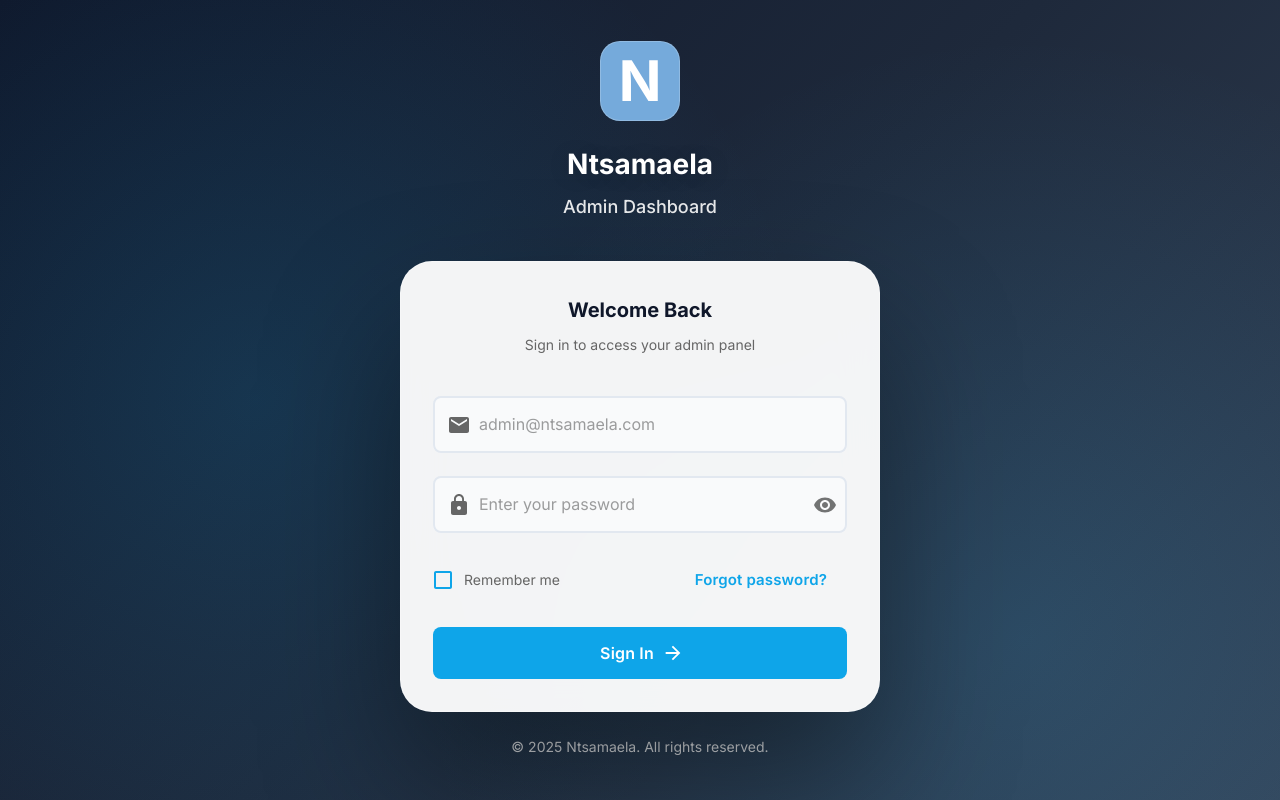
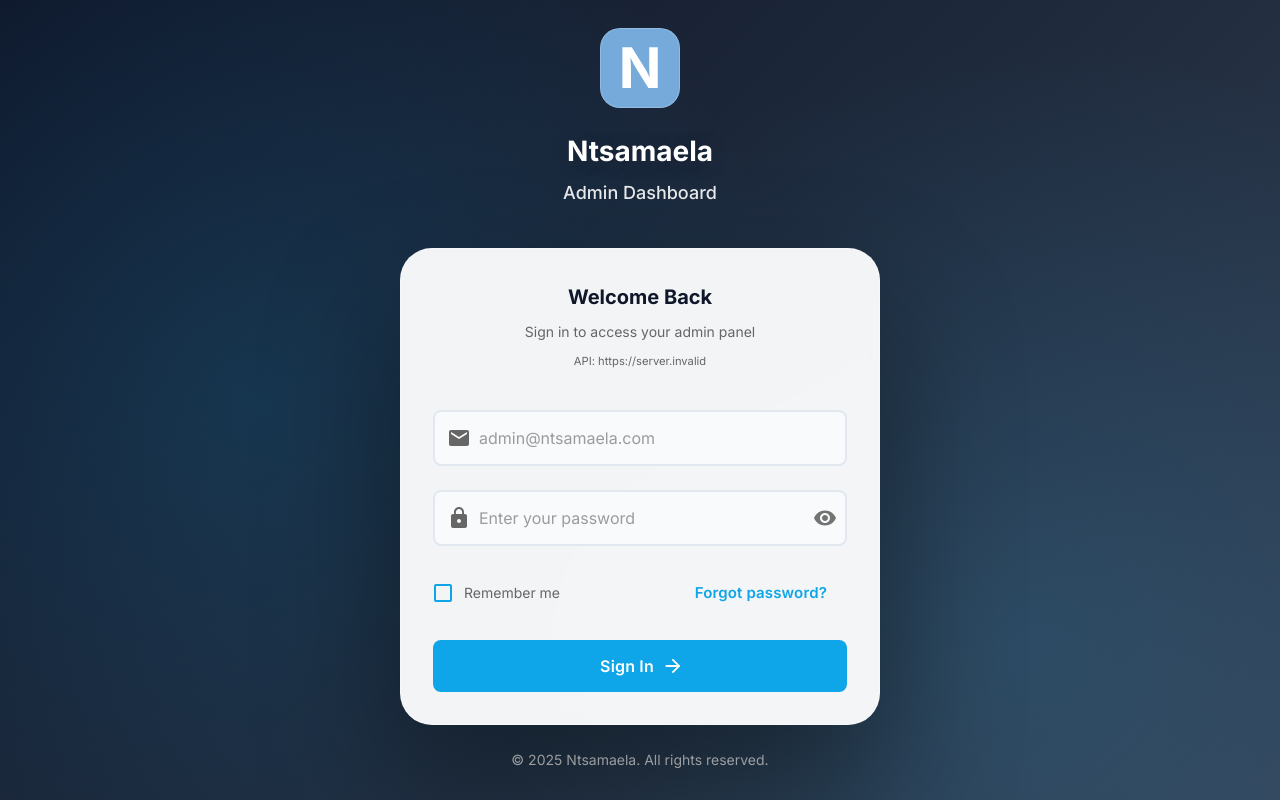
Before and after one commit to LaoneOnkemetse/ntsamaela, a Next.js app in the folder apps/web-admin/: page /login in a window 1280 px wide. Built offline with nearby package versions, Linux system fonts and the light colour scheme; no server answers.

Commit message:
Add API URL debugging and auto-detect API URL from web-admin URL

```diff
--- a/apps/web-admin/src/pages/login.tsx
+++ b/apps/web-admin/src/pages/login.tsx
@@ -206,6 +206,16 @@ export default function Login() {
               <Typography variant="body2" color="text.secondary">
                 Sign in to access your admin panel
               </Typography>
+              {process.env.NEXT_PUBLIC_API_URL && (
+                <Typography variant="caption" color="text.secondary" sx={{ display: 'block', mt: 1, fontSize: '0.7rem' }}>
+                  API: {process.env.NEXT_PUBLIC_API_URL}
+                </Typography>
+              )}
+              {!process.env.NEXT_PUBLIC_API_URL && (
+                <Typography variant="caption" color="error" sx={{ display: 'block', mt: 1, fontSize: '0.7rem' }}>
+                  ⚠️ API URL not configured (using localhost)
+                </Typography>
+              )}
             </Box>
 
             <form onSubmit={handleSubmit(onSubmit)}>
--- a/apps/web-admin/src/services/authService.ts
+++ b/apps/web-admin/src/services/authService.ts
@@ -1,7 +1,15 @@
 import { ApiResponse, AuthUser, LoginRequest, RegisterRequest } from '@shared/types';
 
 class AuthService {
-  private baseUrl = process.env.NEXT_PUBLIC_API_URL || 'http://localhost:3001/api';
+  private baseUrl = process.env.NEXT_PUBLIC_API_URL || (typeof window !== 'undefined' ? window.location.origin.replace('web-admin', 'api') + '/api' : 'http://localhost:3001/api');
+
+  constructor() {
+    // Log the API URL being used (only in browser)
+    if (typeof window !== 'undefined') {
+      console.log('🔗 AuthService API URL:', this.baseUrl);
+      console.log('🔗 NEXT_PUBLIC_API_URL env:', process.env.NEXT_PUBLIC_API_URL || 'NOT SET');
+    }
+  }
 
   async register(userData: RegisterRequest): Promise<ApiResponse<{ user: AuthUser; token: string }>> {
     try {
```
